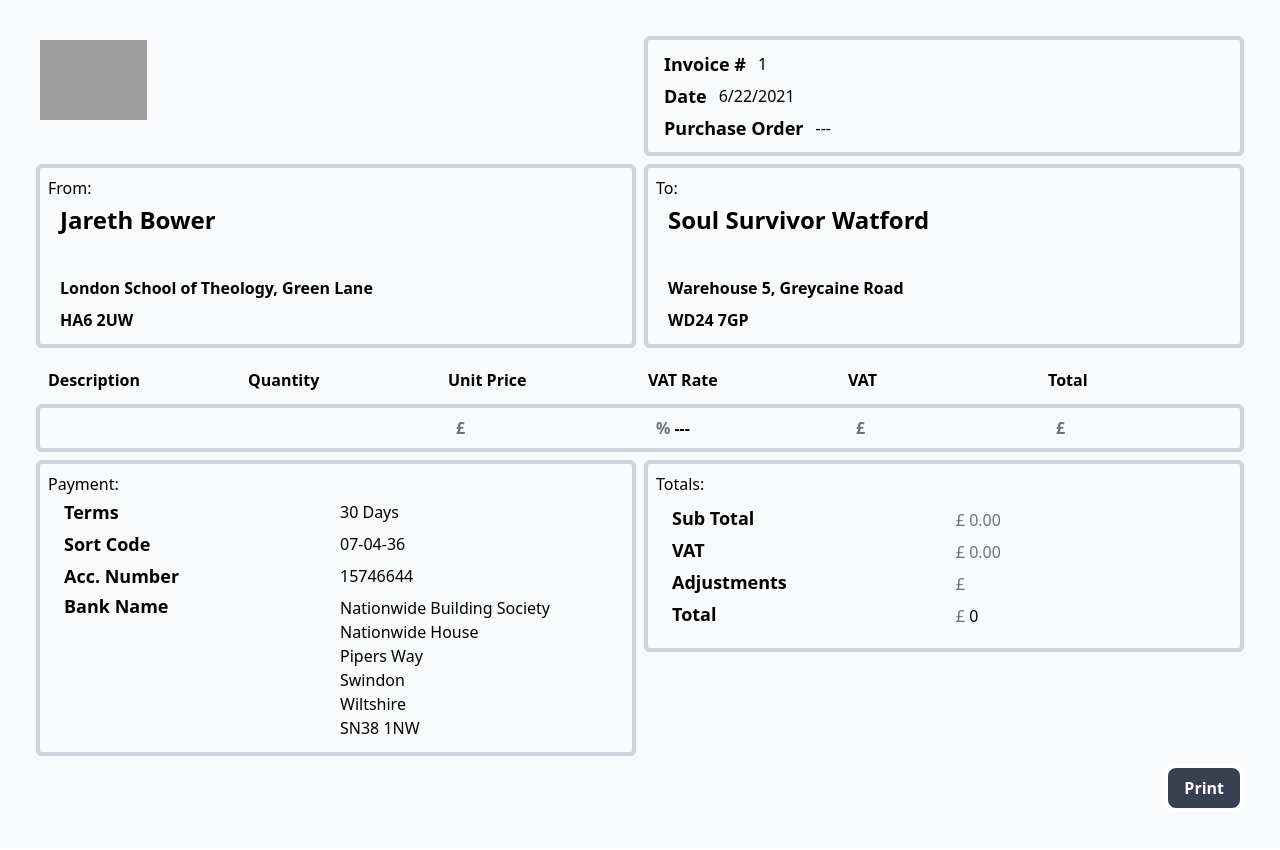
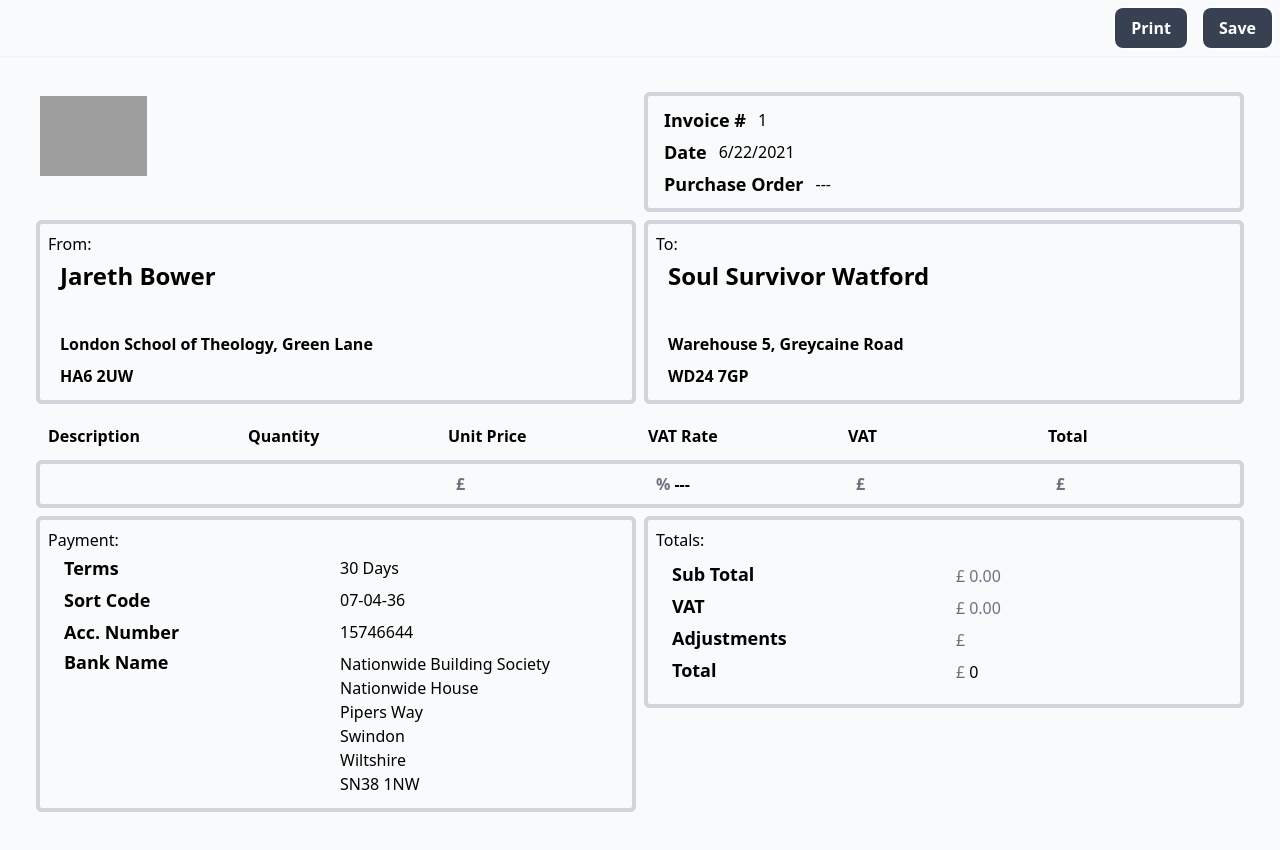
Before and after one commit to JustJarethB/invoice, a React (Create React App) app: page / in a window 1280 px wide. Shown: the top 850 px of the page. Built offline with nearby package versions, Linux system fonts and the light colour scheme; grey boxes are pictures that could not be loaded.

Commit message:
Header Buttons

```diff
--- a/src/App.js
+++ b/src/App.js
@@ -1,9 +1,11 @@
 import React from 'react';
 import Invoice from 'components/Invoice';
+import InvoiceControls from 'components/InvoiceControls';
 
 function App() {
   return (
     <div className="App bg-gray-50">
+      <InvoiceControls />
       <Invoice />
     </div>
   );
--- a/src/components/Invoice.js
+++ b/src/components/Invoice.js
@@ -144,14 +144,6 @@ SN38 1NW`,
                         </div>
                     </div>
                 </div>
-                <div className="print:hidden">
-                    <div className="p-2 w-full flex justify-end">
-                        <div className="">
-
-                            <button className="p-2 px-4 rounded-lg hover:bg-gray-600 ring-4 ring-white hover:ring-gray-900 bg-gray-700 text-white font-bold" type="button" onClick={window.print}>Print</button>
-                        </div>
-                    </div>
-                </div>
             </div>
         );
     }
--- /dev/null
+++ b/src/components/InvoiceControls.js
@@ -0,0 +1,16 @@
+import React from 'react';
+
+export default () => (
+    <div className="print:hidden sticky top-0 bg-gray-50 shadow-sm z-10">
+        <div className="container mx-auto">
+            <div className="w-full flex justify-end">
+                <div className="p-2">
+                    <button className="p-2 px-4 rounded-lg hover:bg-gray-600 ring-2 ring-white hover:ring-gray-900 bg-gray-700 text-white font-bold" type="button" onClick={window.print}>Print</button>
+                </div>
+                <div className="p-2">
+                    <button className="p-2 px-4 rounded-lg hover:bg-gray-600 ring-2 ring-white hover:ring-gray-900 bg-gray-700 text-white font-bold" type="button" onClick={null}>Save</button>
+                </div>
+            </div>
+        </div>
+    </div>
+)
```
